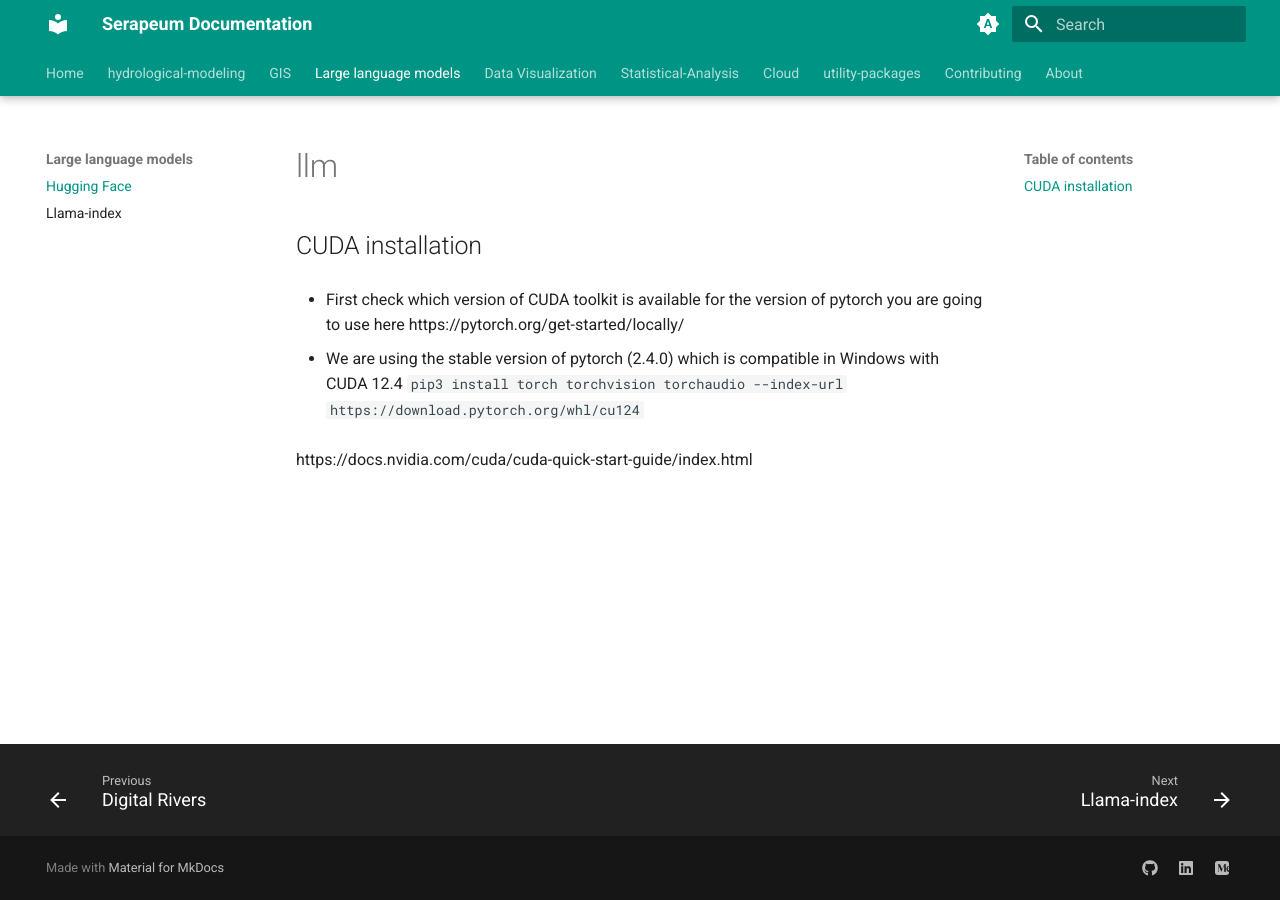
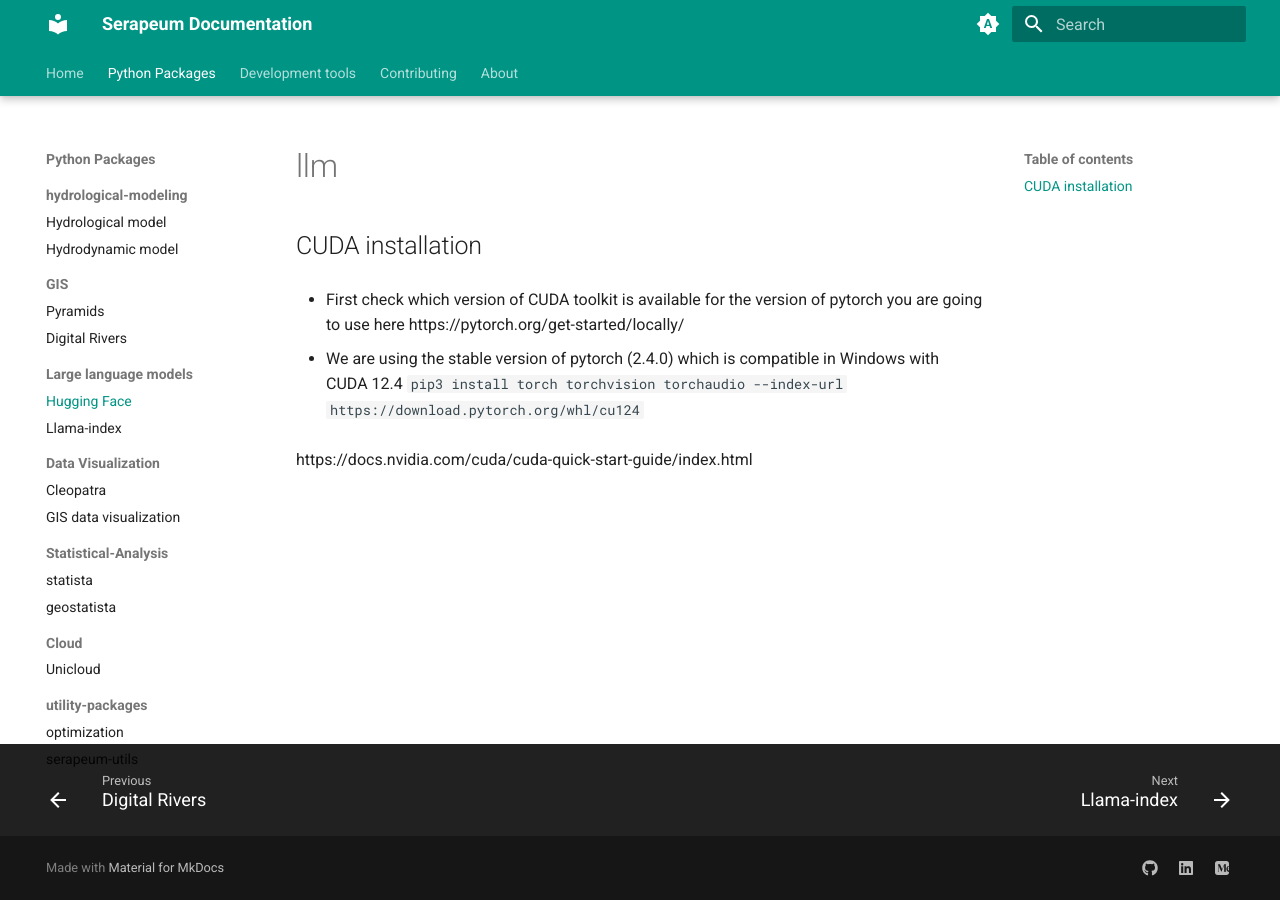
Before and after one commit to Serapieum-of-alex/docs, an MkDocs documentation site: the page built from docs/python-packages/llm/serapeum.md, in a window 1280 px wide. Built offline with MkDocs 1.6.1 and Material for MkDocs 9.7.7, drawn with Linux system fonts in a browser that asks for light colours; some of the changed lines change nothing that is shown.

Commit message:
create sub-tabs

```diff
--- a/mkdocs.yml
+++ b/mkdocs.yml
@@ -42,26 +42,29 @@ theme:
 
 nav:
   - Home: index.md
-  - hydrological-modeling:
-      - Hydrological model: hydrological-modeling/hapi.md
-      - Hydrodynamic model: hydrological-modeling/serapis.md
-  - GIS:
-      - Pyramids: gis/pyramids.md
-      - Digital Rivers: gis/digital-rivers.md
-  - Large language models:
-      - Hugging Face: llm/serapeum.md
-      - Llama-index: llm/llama-utils.md
-  - Data Visualization:
-      - Cleopatra: data-visualization/cleopatra.md
-      - GIS data visualization: data-visualization/digital-earth.md
-  - Statistical-Analysis:
-      - statista: statistics/statista.md
-      - geostatista: statistics/geostatista.md
-  - Cloud:
-      - Unicloud: cloud/unicloud.md
-  - utility-packages:
-      - optimization: utility-packages/oasis.md
-      - serapeum-utils: utility-packages/serapeum-utils.md
+  - Python Packages:
+      - hydrological-modeling:
+          - Hydrological model: python-packages/hydrological-modeling/hapi.md
+          - Hydrodynamic model: python-packages/hydrological-modeling/serapis.md
+      - GIS:
+          - Pyramids: python-packages/gis/pyramids.md
+          - Digital Rivers: python-packages/gis/digital-rivers.md
+      - Large language models:
+          - Hugging Face: python-packages/llm/serapeum.md
+          - Llama-index: python-packages/llm/llama-utils.md
+      - Data Visualization:
+          - Cleopatra: python-packages/data-visualization/cleopatra.md
+          - GIS data visualization: python-packages/data-visualization/digital-earth.md
+      - Statistical-Analysis:
+          - statista: python-packages/statistics/statista.md
+          - geostatista: python-packages/statistics/geostatista.md
+      - Cloud:
+          - Unicloud: python-packages/cloud/unicloud.md
+      - utility-packages:
+          - optimization: python-packages/utility-packages/oasis.md
+          - serapeum-utils: python-packages/utility-packages/serapeum-utils.md
+  - Development tools:
+      - pre-commit hooks: development-tools/pre-commit.md
   - Contributing: contributing.md
   - About: about.md
 
```
Also changed, not shown: docs/python-packages/cloud/unicloud.md (renamed from docs/cloud/unicloud.md), docs/python-packages/data-visualization/cleopatra.md (renamed from docs/data-visualization/cleopatra.md), docs/python-packages/data-visualization/digital-earth.md (renamed from docs/data-visualization/digital-earth.md), docs/python-packages/gis/digital-rivers.md (renamed from docs/gis/digital-rivers.md), docs/python-packages/gis/pyramids.md (renamed from docs/gis/pyramids.md), docs/python-packages/hydrological-modeling/hapi.md (renamed from docs/hydrological-modeling/hapi.md), docs/python-packages/hydrological-modeling/serapis.md (renamed from docs/hydrological-modeling/serapis.md), docs/python-packages/llm/llama-utils.md (renamed from docs/llm/llama-utils.md), docs/python-packages/llm/serapeum.md (renamed from docs/llm/serapeum.md), docs/python-packages/statistics/geostatista.md (renamed from docs/statistics/geostatista.md), docs/python-packages/statistics/statista.md (renamed from docs/statistics/statista.md), docs/python-packages/utility-packages/oasis.md (renamed from docs/utility-packages/oasis.md), docs/python-packages/utility-packages/serapeum-utils.md (renamed from docs/utility-packages/serapeum-utils.md).
